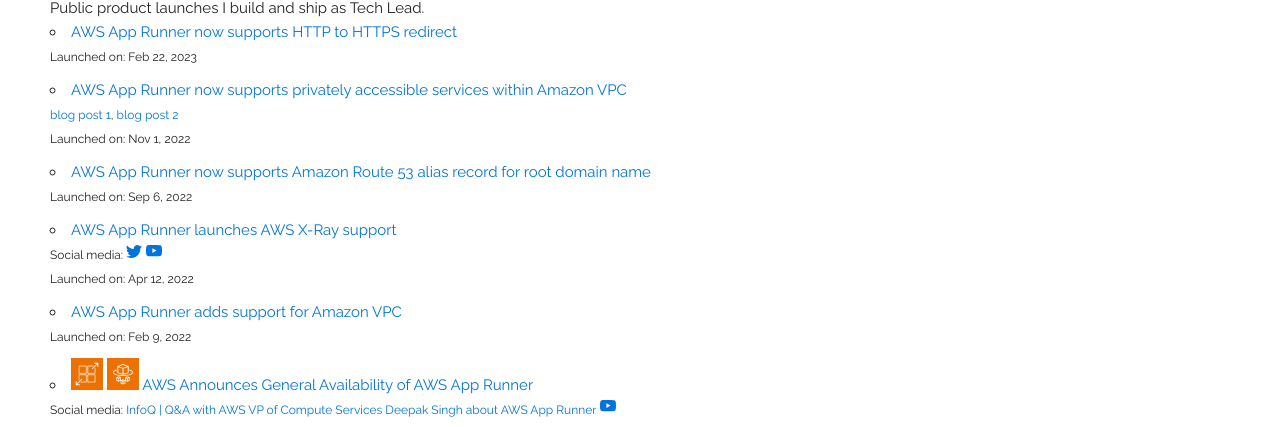
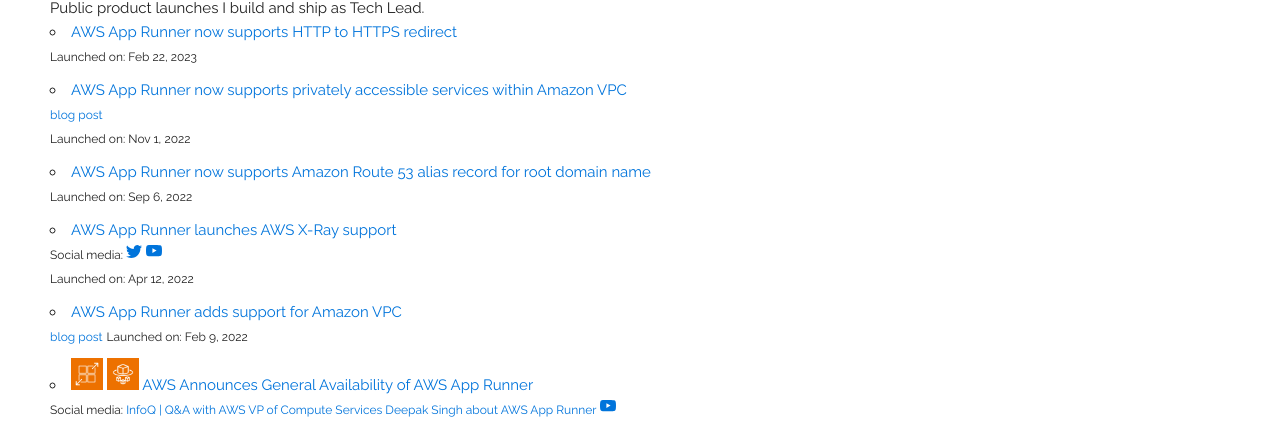
Before and after one commit to gfw001/gfw001.github.io, a Jekyll site: the page resume.html, which Jekyll copies as it is, in a window 1280 px wide. Shown: the part 484-911 px from the top of the page. Built offline with Jekyll 4.4.1, drawn with Linux system fonts in a browser that asks for light colours.

Commit message:
Update resume.html

```diff
--- a/resume.html
+++ b/resume.html
@@ -94,7 +94,7 @@
 </li>
 <li>
 <a href="https://aws.amazon.com/about-aws/whats-new/2022/11/aws-app-runner-supports-privately-accessible-services-amazon-vpc/">AWS App Runner now supports privately accessible services within Amazon VPC</a> <br>
-<small><a href="https://aws.amazon.com/blogs/containers/deep-dive-on-aws-app-runner-vpc-networking/">blog post 1</a>, <a href="https://aws.amazon.com/blogs/containers/deep-dive-on-aws-app-runner-private-services/">blog post 2</a></small><br>
+<small><a href="https://aws.amazon.com/blogs/containers/deep-dive-on-aws-app-runner-private-services/">blog post</a></small><br>
 <small>Launched on: Nov 1, 2022</small>
 </li>
 <li>
```
Also changed, not shown: other parts of resume.html (+1 -0 lines).
